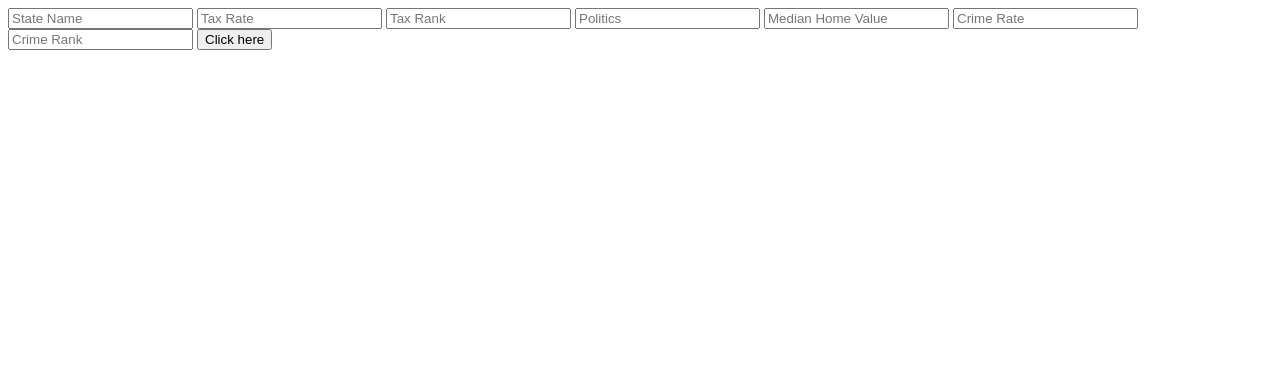
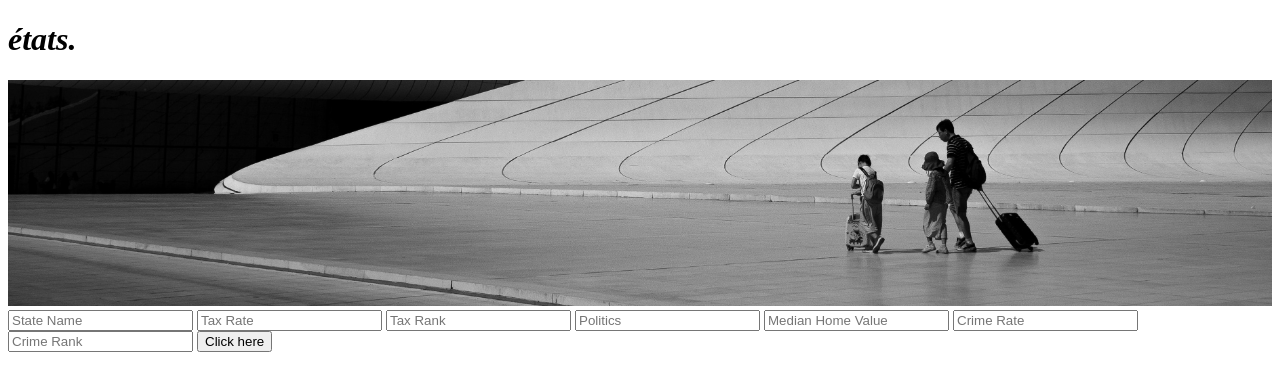
Before and after one commit to josh-on-github/etats, a Django app: page /etats/ in a window 1280 px wide. Shown: the top 391 px of the page. Run offline with Django 4.2, Linux system fonts and the light colour scheme.

Commit message:
added an image and header to index.html

```diff
--- a/capstone/etats/templates/etats/index.html
+++ b/capstone/etats/templates/etats/index.html
@@ -1,12 +1,16 @@
+{% load static %}
 <!DOCTYPE html>
 <html lang="en">
 <head>
     <meta charset="UTF-8">
     <meta http-equiv="X-UA-Compatible" content="IE=edge">
     <meta name="viewport" content="width=device-width, initial-scale=1.0">
+    <!-- <link rel="stylesheet" href="{% static 'static/styles.css' %}"> -->
     <title>états.</title>
 </head>
 <body>
+    <h1><strong><em>états.</em></strong></h1>
+    <img style="width: 100%;" src="{% static 'etats/gray-fam-leaving.jpg' %}" alt="Father travelling with kids">
     <form action="{% url 'etats:index' %}" method="post">
         {% csrf_token %}
         <input type="text" name="state_name" placeholder="State Name">
```
